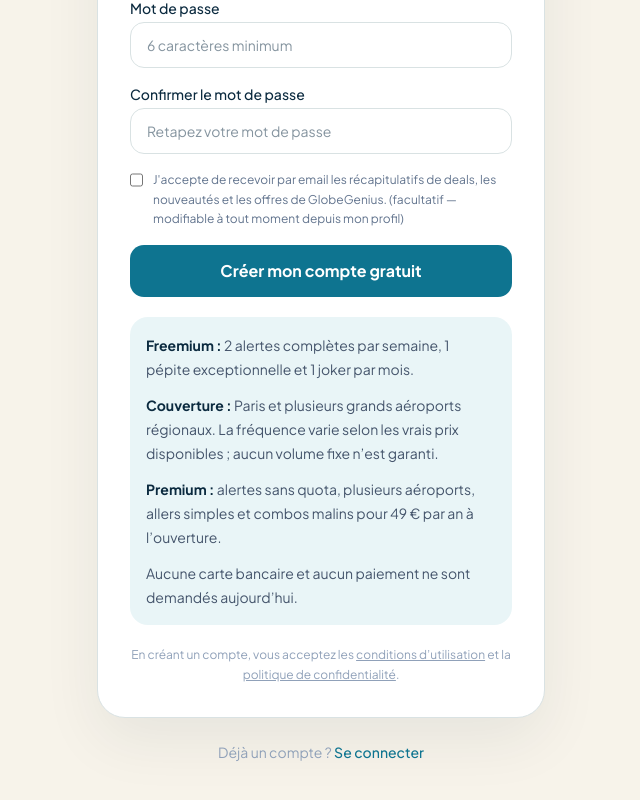
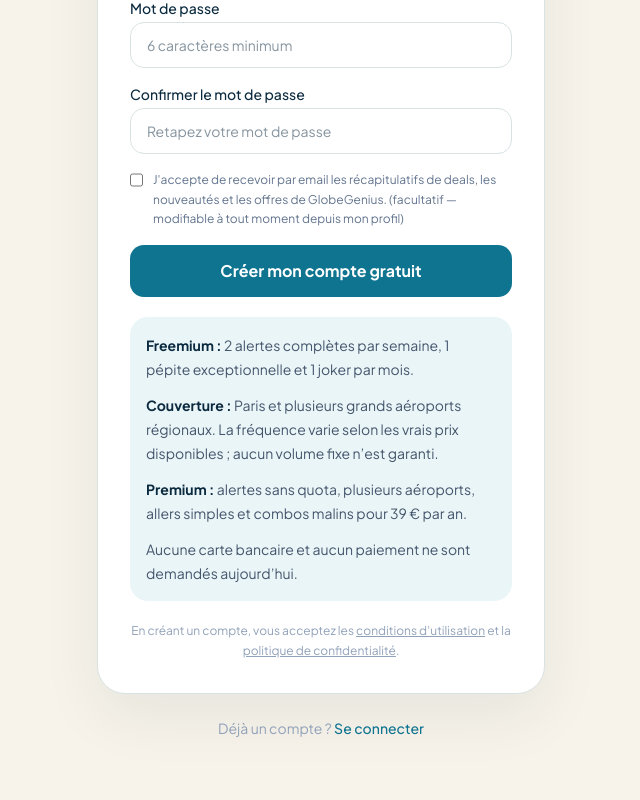
Before and after one commit to pachasandco/globagenius, a Next.js app in the folder frontend/: page /signup in a window 1280 px wide. Shown: the part 485-1285 px from the top of the page, without its empty margins (319-959 px from the left). Built offline with nearby package versions, Linux system fonts and the light colour scheme; no server answers.

Commit message:
Show the 39 EUR Premium price during signup

```diff
--- a/frontend/src/app/signup/page.tsx
+++ b/frontend/src/app/signup/page.tsx
@@ -144,7 +144,7 @@ export default function SignupPage() {
           <div className="mt-5 space-y-3 rounded-2xl bg-[#E9F5F7] p-4 text-sm leading-6 text-slate-600">
             <p><strong className="text-[#0B2A3F]">Freemium :</strong> 2 alertes complètes par semaine, 1 pépite exceptionnelle et 1 joker par mois.</p>
             <p><strong className="text-[#0B2A3F]">Couverture :</strong> Paris et plusieurs grands aéroports régionaux. La fréquence varie selon les vrais prix disponibles ; aucun volume fixe n’est garanti.</p>
-            <p><strong className="text-[#0B2A3F]">Premium :</strong> alertes sans quota, plusieurs aéroports, allers simples et combos malins pour 49 € par an à l’ouverture.</p>
+            <p><strong className="text-[#0B2A3F]">Premium :</strong> alertes sans quota, plusieurs aéroports, allers simples et combos malins pour 39 € par an.</p>
             <p>Aucune carte bancaire et aucun paiement ne sont demandés aujourd’hui.</p>
           </div>
 
```
